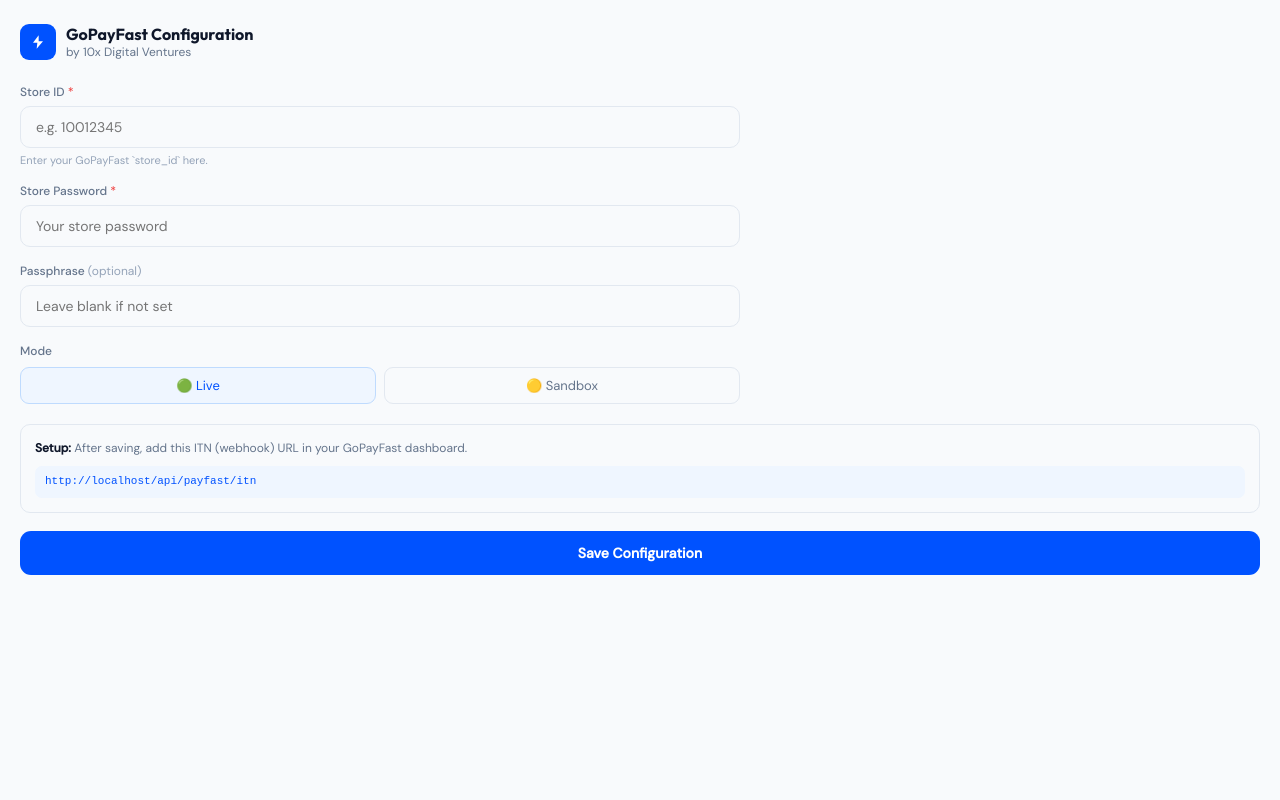
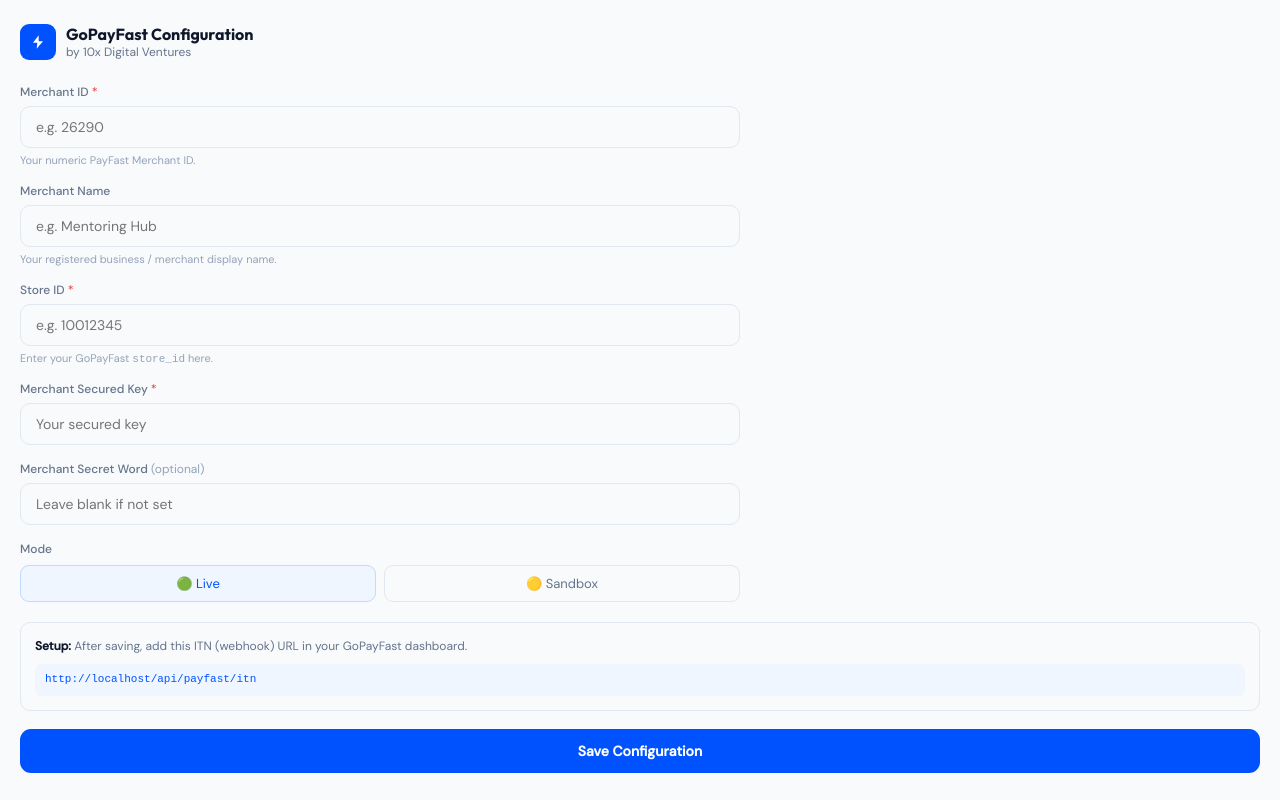
Before and after one commit to micheljacson-0312/payfast-connect, a Next.js app: page /payfast-config in a window 1280 px wide. Built offline with nearby package versions, Linux system fonts and the light colour scheme.

Commit message:
feat(config): add Merchant ID + Store ID + Merchant Name fields to credentials form

```diff
--- a/app/api/provider/config/route.ts
+++ b/app/api/provider/config/route.ts
@@ -13,7 +13,7 @@
   if (!locationId) return NextResponse.json({ error: 'locationId required' }, { status: 400 });
 
   const rows = await query<any[]>(
-    `SELECT merchant_id, merchant_key, passphrase, environment
+    `SELECT merchant_id, merchant_name, store_id, merchant_key, passphrase, environment
      FROM installations WHERE location_id = ?`,
     [locationId]
   );
@@ -21,18 +21,29 @@
   if (!rows.length) return NextResponse.json({});
 
   return NextResponse.json({
-    merchant_id:  rows[0].merchant_id  || '',
-    merchant_key: rows[0].merchant_key || '',
-    passphrase:   rows[0].passphrase   || '',
-    environment:  rows[0].environment  || 'live',
+    merchant_id:   rows[0].merchant_id   || '',
+    merchant_name: rows[0].merchant_name || '',
+    store_id:      rows[0].store_id      || '',
+    merchant_key:  rows[0].merchant_key  || '',
+    passphrase:    rows[0].passphrase    || '',
+    environment:   rows[0].environment   || 'live',
   });
 }
 
 export async function POST(request: NextRequest) {
-  const { locationId, merchant_id, merchant_key, passphrase, environment } = await request.json();
+  const {
+    locationId,
+    merchant_id,
+    merchant_name,
+    store_id,
+    merchant_key,
+    passphrase,
+    environment,
+  } = await request.json();
 
   if (!locationId)   return NextResponse.json({ error: 'locationId required' }, { status: 400 });
   if (!merchant_id)  return NextResponse.json({ error: 'merchant_id required' }, { status: 400 });
+  if (!store_id)     return NextResponse.json({ error: 'store_id required' }, { status: 400 });
   if (!merchant_key) return NextResponse.json({ error: 'merchant_key required' }, { status: 400 });
 
   const mode: 'live' | 'test' = environment === 'sandbox' || environment === 'test' ? 'test' : 'live';
@@ -45,16 +56,42 @@
   if (exists.length) {
     await query(
       `UPDATE installations
-       SET merchant_id = ?, merchant_key = ?, passphrase = ?, environment = ?
+       SET merchant_id = ?, merchant_name = ?, store_id = ?,
+           merchant_key = ?, passphrase = ?, environment = ?
        WHERE location_id = ?`,
-      [merchant_id, merchant_key, passphrase || null, environment || 'live', locationId]
+      [
+        merchant_id,
+        merchant_name || null,
+        store_id,
+        merchant_key,
+        passphrase || null,
+        environment || 'live',
+        locationId,
+      ]
     );
   } else {
     await query(
-      `INSERT INTO installations (location_id, merchant_id, merchant_key, passphrase, environment, access_token, refresh_token, expires_at)
-       VALUES (?, ?, ?, ?, ?, '', '', NOW())
-       ON DUPLICATE KEY UPDATE merchant_id=VALUES(merchant_id), merchant_key=VALUES(merchant_key)`,
-      [locationId, merchant_id, merchant_key, passphrase || null, environment || 'live']
+      `INSERT INTO installations
+         (location_id, merchant_id, merchant_name, store_id,
+          merchant_key, passphrase, environment,
+          access_token, refresh_token, expires_at)
+       VALUES (?, ?, ?, ?, ?, ?, ?, '', '', NOW())
+       ON DUPLICATE KEY UPDATE
+         merchant_id   = VALUES(merchant_id),
+         merchant_name = VALUES(merchant_name),
+         store_id      = VALUES(store_id),
+         merchant_key  = VALUES(merchant_key),
+         passphrase    = VALUES(passphrase),
+         environment   = VALUES(environment)`,
+      [
+        locationId,
+        merchant_id,
+        merchant_name || null,
+        store_id,
+        merchant_key,
+        passphrase || null,
+        environment || 'live',
+      ]
     );
   }
 
--- a/app/payfast-config/page.tsx
+++ b/app/payfast-config/page.tsx
@@ -5,12 +5,14 @@
 // in Payments > Integrations section of the CRM
 // We use SSO token from URL to identify the location
 
-export default function GHLConfigPage() {
+export default function PayfastConfigPage() {
   const [form, setForm] = useState({
-    merchant_id:  '',
-    merchant_key: '',
-    passphrase:   '',
-    environment:  'live',
+    merchant_id:   '',  // PayFast numeric Merchant ID (e.g. 26290)
+    merchant_name: '',  // PayFast Merchant Name (e.g. "Mentoring Hub")
+    store_id:      '',  // PayFast Store ID
+    merchant_key:  '',  // PayFast Merchant Secured Key
+    passphrase:    '',  // PayFast Secret Word
+    environment:   'live',
   });
   const [locationId, setLocationId] = useState('');
   const [loading,    setLoading]    = useState(false);
@@ -19,20 +21,20 @@
   const [fetching,   setFetching]   = useState(true);
 
   useEffect(() => {
-    // CRM passes ssoToken in URL params
     const params  = new URLSearchParams(window.location.search);
     const ssoToken = params.get('ssoToken') || params.get('token') || '';
     const locId    = params.get('locationId') || '';
 
     if (locId) setLocationId(locId);
 
-    // Fetch existing config
     async function loadConfig() {
       try {
         const res = await fetch(`/api/provider/config?locationId=${locId}&ssoToken=${ssoToken}`);
         if (res.ok) {
           const data = await res.json();
-          if (data.merchant_id) setForm(f => ({ ...f, ...data }));
+          if (data.merchant_id || data.store_id) {
+            setForm(f => ({ ...f, ...data }));
+          }
         }
       } catch { /* first time — no config yet */ }
       setFetching(false);
@@ -41,7 +43,6 @@
     if (locId) loadConfig();
     else setFetching(false);
 
-    // Notify CRM page is ready
     window.parent.postMessage({ type: 'config-ready' }, '*');
   }, []);
 
@@ -49,8 +50,8 @@
   const inp = { width: '100%', background: '#F8FAFC', border: '1px solid #E2E8F0', borderRadius: 10, padding: '11px 15px', color: '#0F172A', fontSize: 14, outline: 'none', fontFamily: 'inherit' } as const;
 
   async function save() {
-    if (!form.merchant_id.trim() || !form.merchant_key.trim()) {
-      setError('Store ID and Store Password are required');
+    if (!form.merchant_id.trim() || !form.merchant_key.trim() || !form.store_id.trim()) {
+      setError('Merchant ID, Store ID and Merchant Secured Key are required');
       return;
     }
     setLoading(true); setError('');
@@ -65,7 +66,6 @@
       if (!res.ok) throw new Error('Save failed');
       setSaved(true);
       setTimeout(() => setSaved(false), 3000);
-      // Tell CRM config is saved
       window.parent.postMessage({ type: 'config-saved', success: true }, '*');
     } catch {
       setError('Failed to save. Please try again.');
@@ -81,11 +81,12 @@
     );
   }
 
+  const isConfigured = !!(form.merchant_id && form.store_id);
+
   return (
     <div className="page-shell-light" style={{ padding: '24px 20px' }}>
       <link href="https://fonts.googleapis.com/css2?family=Syne:wght@700&family=DM+Sans:wght@400;500&display=swap" rel="stylesheet" />
 
-      {/* Header */}
       <div style={{ display: 'flex', alignItems: 'center', gap: 10, marginBottom: 24, flexWrap: 'wrap' }}>
         <div style={{ width: 36, height: 36, background: '#0052FF', borderRadius: 9, display: 'grid', placeItems: 'center', flexShrink: 0 }}>
           <svg width="16" height="16" viewBox="0 0 24 24" fill="white"><path d="M13 2L4.5 13H11L10 22L19.5 11H13Z"/></svg>
@@ -96,34 +97,49 @@
         </div>
       </div>
 
-      {/* Status */}
-      {form.merchant_id && (
+      {isConfigured && (
         <div style={{ background: 'rgba(34,197,94,0.06)', border: '1px solid rgba(34,197,94,0.2)', borderRadius: 10, padding: '10px 14px', marginBottom: 20, display: 'flex', alignItems: 'center', gap: 8, fontSize: 13, color: '#22C55E' }}>
           <span style={{ width: 7, height: 7, background: '#22C55E', borderRadius: '50%', display: 'inline-block' }} />
           GoPayFast Connected · {form.environment === 'live' ? 'Live Mode' : 'Sandbox Mode'}
         </div>
       )}
 
-      {/* Form */}
       <div style={{ display: 'flex', flexDirection: 'column', gap: 16, maxWidth: 720 }}>
+
+        <div>
+          <label style={{ fontSize: 12, color: '#64748B', marginBottom: 6, display: 'block', fontWeight: 500 }}>
+            Merchant ID <span style={{ color: '#EF4444' }}>*</span>
+          </label>
+          <input style={inp} value={form.merchant_id} onChange={e => set('merchant_id', e.target.value)} placeholder="e.g. 26290" />
+          <div style={{ fontSize: 11, color: '#94A3B8', marginTop: 5 }}>Your numeric PayFast Merchant ID.</div>
+        </div>
+
+        <div>
+          <label style={{ fontSize: 12, color: '#64748B', marginBottom: 6, display: 'block', fontWeight: 500 }}>
+            Merchant Name
+          </label>
+          <input style={inp} value={form.merchant_name} onChange={e => set('merchant_name', e.target.value)} placeholder="e.g. Mentoring Hub" />
+          <div style={{ fontSize: 11, color: '#94A3B8', marginTop: 5 }}>Your registered business / merchant display name.</div>
+        </div>
+
         <div>
           <label style={{ fontSize: 12, color: '#64748B', marginBottom: 6, display: 'block', fontWeight: 500 }}>
             Store ID <span style={{ color: '#EF4444' }}>*</span>
           </label>
-          <input style={inp} value={form.merchant_id} onChange={e => set('merchant_id', e.target.value)} placeholder="e.g. 10012345" />
-          <div style={{ fontSize: 11, color: '#94A3B8', marginTop: 5 }}>Enter your GoPayFast `store_id` here.</div>
+          <input style={inp} value={form.store_id} onChange={e => set('store_id', e.target.value)} placeholder="e.g. 10012345" />
+          <div style={{ fontSize: 11, color: '#94A3B8', marginTop: 5 }}>Enter your GoPayFast <code>store_id</code> here.</div>
         </div>
 
         <div>
           <label style={{ fontSize: 12, color: '#64748B', marginBottom: 6, display: 'block', fontWeight: 500 }}>
-            Store Password <span style={{ color: '#EF4444' }}>*</span>
+            Merchant Secured Key <span style={{ color: '#EF4444' }}>*</span>
           </label>
-          <input style={inp} value={form.merchant_key} onChange={e => set('merchant_key', e.target.value)} placeholder="Your store password" />
+          <input style={inp} type="password" value={form.merchant_key} onChange={e => set('merchant_key', e.target.value)} placeholder="Your secured key" />
         </div>
 
         <div>
           <label style={{ fontSize: 12, color: '#64748B', marginBottom: 6, display: 'block', fontWeight: 500 }}>
-            Passphrase <span style={{ color: '#94A3B8', fontWeight: 400 }}>(optional)</span>
+            Merchant Secret Word <span style={{ color: '#94A3B8', fontWeight: 400 }}>(optional)</span>
           </label>
           <input style={inp} type="password" value={form.passphrase} onChange={e => set('passphrase', e.target.value)} placeholder="Leave blank if not set" />
         </div>
@@ -140,7 +156,6 @@
         </div>
       </div>
 
-      {/* Help text */}
       <div style={{ background: '#F8FAFC', border: '1px solid #E2E8F0', borderRadius: 10, padding: 14, marginTop: 20, fontSize: 12, color: '#64748B', lineHeight: 1.6 }}>
         <strong style={{ color: '#0F172A' }}>Setup:</strong> After saving, add this ITN (webhook) URL in your GoPayFast dashboard.
         <div style={{ background: '#EFF6FF', borderRadius: 7, padding: '7px 10px', marginTop: 8, fontFamily: 'monospace', fontSize: 11, color: '#0052FF', wordBreak: 'break-all' }}>
```
